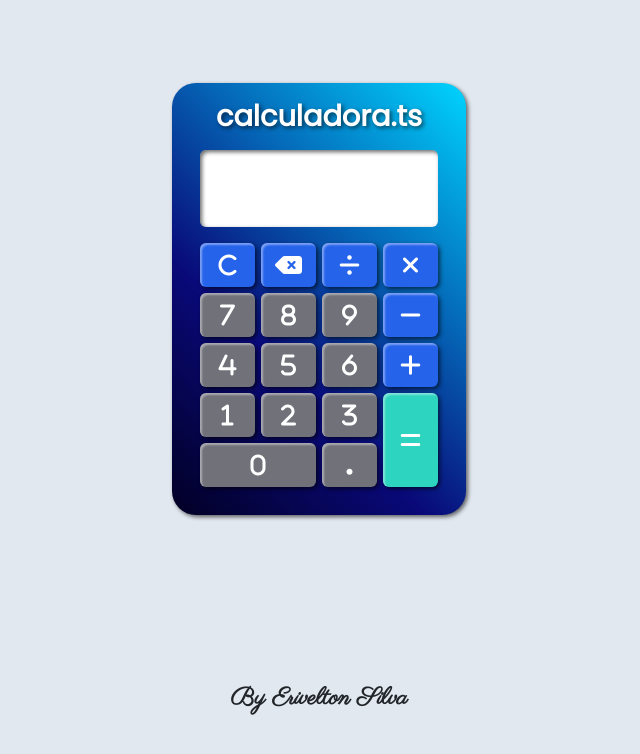
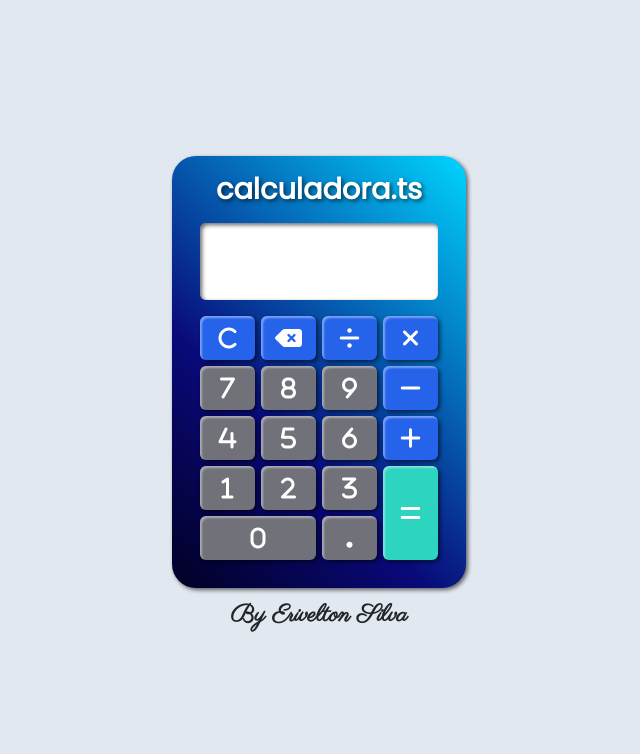
Before and after one commit to eriveltondasilva/calculadora.ts, a website: page index.html in a window 1280 px wide. Shown: the whole page, without its empty margins (321-961 px from the left). Drawn offline with nearby package versions, Linux system fonts and the light colour scheme.

Commit message:
add imagem e conserto de layout

```diff
--- a/src/main.scss
+++ b/src/main.scss
@@ -107,8 +107,10 @@ html {
 // ---------------
 
 #body {
-    display: grid;
-    place-items: center;
+    display: flex;
+    justify-content: center;
+    align-items: center;
+    flex-direction: column;
     height: 100vh;
     width: 100%;
 }
@@ -184,6 +186,10 @@ html {
     padding: 4px 14px;
 }
 
+.footer {
+    padding: 10px;
+}
+
 // ---------------
 // # Theme: default
 // ---------------
```
Also changed, not shown: README.md (added), calculadora.png (added), dist/css/main.css, dist/css/main.min.css.
